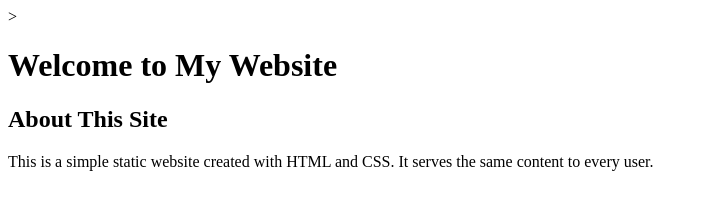
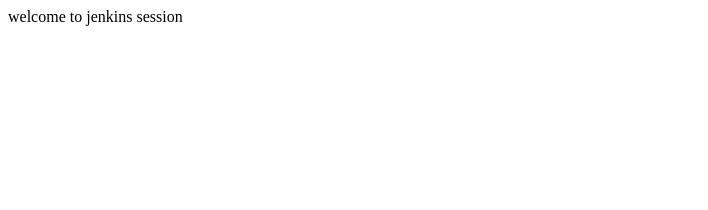
Before and after one commit to ashadaya1/static-webapp, a plain HTML site: page index.html in a window 1280 px wide. Shown: the whole page, without its empty margins (0-708 px from the left). Drawn offline with Linux system fonts and the light colour scheme.

Commit message:
Update index.html

```diff
--- a/index.html
+++ b/index.html
@@ -1,21 +1,6 @@
-<!DOCTYPE html>
-<html lang="en">
-<head>
-    <title>My Static Website</title> >
- </head>
-<body>
-    <header>
-        <h1>Welcome to My Website</h1>
-
-    </header>
-
-    <main>
-        <section>
-            <h2>About This Site</h2>
-            <p>This is a simple static website created with HTML and CSS. It serves the same content to every user.</p>
-        </section>
-
-    </main>
-
-</body>
+<html>
+    <head>
+        <title> my web</title>
+        <body> welcome to jenkins session </body>
+    </head>
 </html>
```
